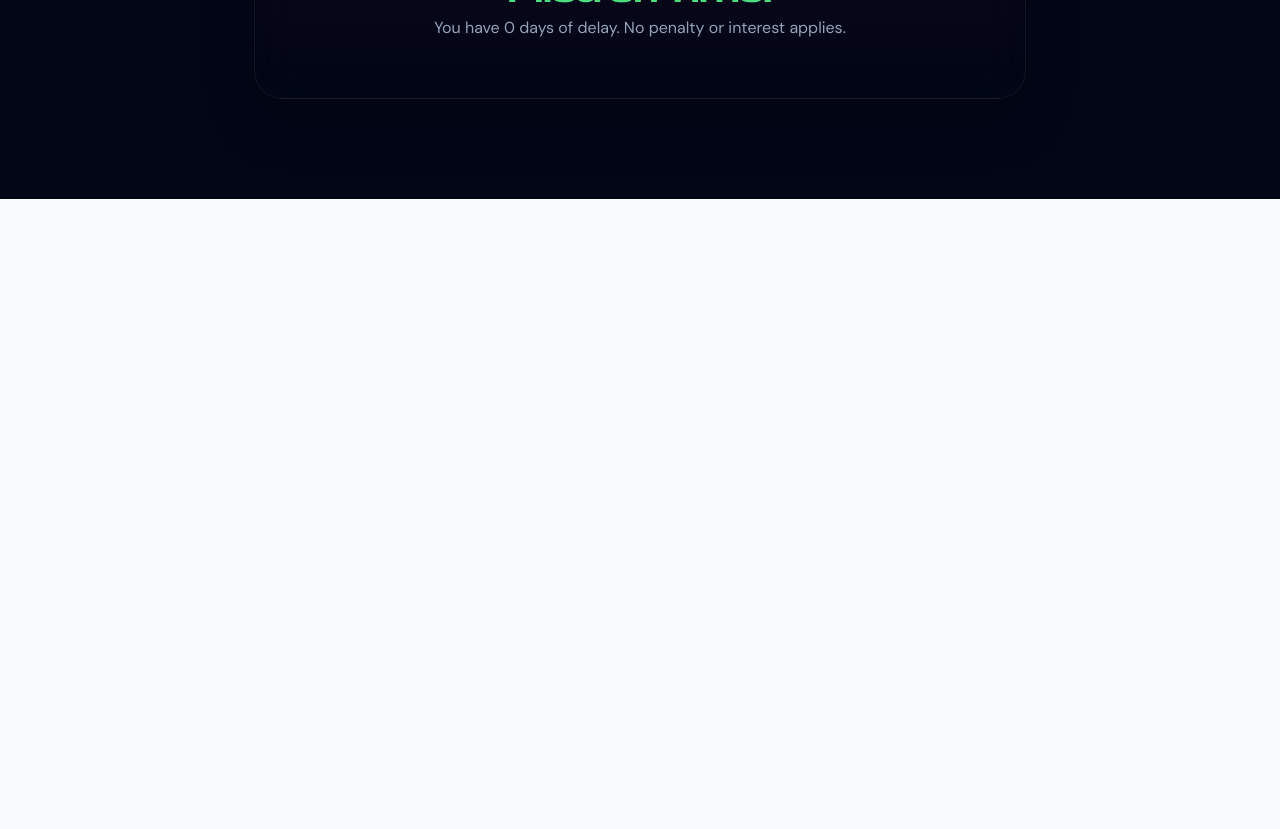
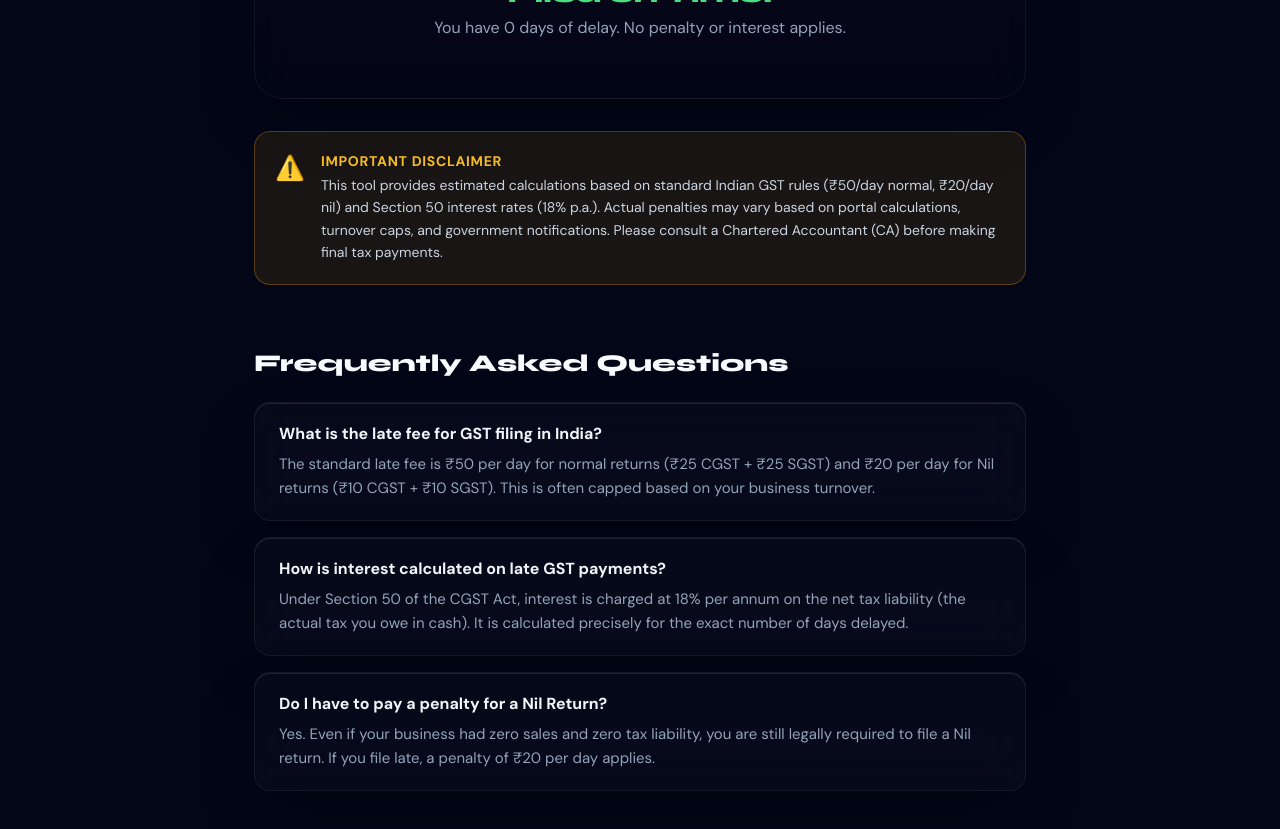
Before and after one commit to daxpatel109/karotools, a React (Vite) app: page /late-gst-penalty-calculator in a window 1280 px wide. Shown: the part 1000-1829 px from the top of the page. Before the commit the page ends 1199 px from the top, so only its background shows below. Built offline with nearby package versions, Linux system fonts and the light colour scheme.

Commit message:
feat(seo): add FAQ schema and disclaimer to penalty estimator

```diff
--- a/src/LateGSTPenalty.jsx
+++ b/src/LateGSTPenalty.jsx
@@ -24,6 +24,24 @@ export default function LateGSTPenalty() {
       document.head.appendChild(metaDescription);
     }
     metaDescription.content = "Instantly calculate your late fee and 18% interest penalty for delayed GSTR-3B or GSTR-1 filing in India. Free tool for freelancers.";
+
+    // FAQ Schema
+    const faqSchemaScript = document.createElement('script');
+    faqSchemaScript.type = 'application/ld+json';
+    faqSchemaScript.innerHTML = JSON.stringify({
+      "@context": "https://schema.org",
+      "@type": "FAQPage",
+      "mainEntity": [
+        { "@type": "Question", "name": "What is the late fee for GST filing in India?", "acceptedAnswer": { "@type": "Answer", "text": "The standard late fee is ₹50 per day for normal returns (₹25 CGST + ₹25 SGST) and ₹20 per day for Nil returns." } },
+        { "@type": "Question", "name": "How is interest calculated on late GST payments?", "acceptedAnswer": { "@type": "Answer", "text": "Interest is charged at 18% per annum on the net tax liability, calculated for the exact number of days delayed." } },
+        { "@type": "Question", "name": "Do I have to pay a penalty for a Nil Return?", "acceptedAnswer": { "@type": "Answer", "text": "Yes. A penalty of ₹20 per day applies for late filing of Nil returns even if tax liability is zero." } }
+      ]
+    });
+    document.head.appendChild(faqSchemaScript);
+
+    return () => {
+      if (document.head.contains(faqSchemaScript)) document.head.removeChild(faqSchemaScript);
+    };
   }, []);
 
   useEffect(() => {
@@ -227,6 +245,34 @@ export default function LateGSTPenalty() {
           </div>
         )}
 
+        {/* DISCLAIMER */}
+        <div style={{ marginTop: "32px", padding: "20px", background: "rgba(245, 158, 11, 0.1)", border: "1px solid rgba(245, 158, 11, 0.3)", borderRadius: "16px", display: "flex", gap: "16px", alignItems: "flex-start" }}>
+          <span style={{ fontSize: "24px" }}>⚠️</span>
+          <div>
+            <h4 style={{ color: "#fbbf24", fontSize: "14px", fontWeight: "700", textTransform: "uppercase", letterSpacing: "0.05em", marginBottom: "4px" }}>IMPORTANT DISCLAIMER</h4>
+            <p style={{ color: "#cbd5e1", fontSize: "14px", lineHeight: 1.6 }}>
+              This tool provides estimated calculations based on standard Indian GST rules (₹50/day normal, ₹20/day nil) and Section 50 interest rates (18% p.a.). Actual penalties may vary based on portal calculations, turnover caps, and government notifications. Please consult a Chartered Accountant (CA) before making final tax payments.
+            </p>
+          </div>
+        </div>
+
+        {/* FAQ SECTION */}
+        <div style={{ marginTop: "64px", animation: "fadeIn 1s cubic-bezier(0.16, 1, 0.3, 1)" }}>
+          <h2 style={{ fontSize: "24px", fontWeight: "800", fontFamily: "'Syne',sans-serif", marginBottom: "24px", color: "#f8fafc" }}>Frequently Asked Questions</h2>
+          <div style={{ display: "flex", flexDirection: "column", gap: "16px" }}>
+            {[
+              { q: "What is the late fee for GST filing in India?", a: "The standard late fee is ₹50 per day for normal returns (₹25 CGST + ₹25 SGST) and ₹20 per day for Nil returns (₹10 CGST + ₹10 SGST). This is often capped based on your business turnover." },
+              { q: "How is interest calculated on late GST payments?", a: "Under Section 50 of the CGST Act, interest is charged at 18% per annum on the net tax liability (the actual tax you owe in cash). It is calculated precisely for the exact number of days delayed." },
+              { q: "Do I have to pay a penalty for a Nil Return?", a: "Yes. Even if your business had zero sales and zero tax liability, you are still legally required to file a Nil return. If you file late, a penalty of ₹20 per day applies." },
+            ].map((faq, i) => (
+              <div key={i} className="glass-panel" style={{ padding: "20px 24px", borderRadius: "16px" }}>
+                <h3 style={{ fontSize: "16px", fontWeight: "700", color: "#f1f5f9", marginBottom: "8px" }}>{faq.q}</h3>
+                <p style={{ color: "#94a3b8", fontSize: "15px", lineHeight: 1.6 }}>{faq.a}</p>
+              </div>
+            ))}
+          </div>
+        </div>
+
       </div>
     </div>
   );
```
